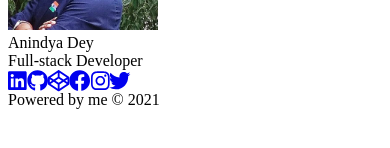
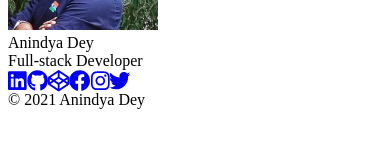
Before and after one commit to LunaMoon1/my-portfolio, a Next.js app: page / in a window 390 px wide. Shown: the part 164-312 px from the top of the page. Built offline with nearby package versions, Linux system fonts and the light colour scheme.

Commit message:
make responsive

```diff
--- a/components/footer.jsx
+++ b/components/footer.jsx
@@ -1,17 +1,20 @@
+import Image from "next/image";
+
 import SocialLink from "../components/social-link";
 import { SocialLinks } from "../data/social-links";
 
 function Footer() {
     return (
         <>
-            <footer className="px-6 py-8 flex flex-col space-y-6 bg-gray-200">
-                <div className="flex justify-evenly">
+            <footer className="fixed bottom-0 inset-x-0 px-6 py-4 flex flex-col justify-around bg-gray-200 text-center">
+                <div className="flex justify-evenly py-4">
                     {SocialLinks.map((link, i) => (
                         <SocialLink key={i} url={link.url} icon={link.icon} />
                     ))}
                 </div>
-                <div className="text-center">
-                    Powered by me &copy; 2021
+
+                <div className="py-4">
+                    &copy; 2021 Anindya Dey
                 </div>
             </footer>
         </>
--- a/components/main-content.jsx
+++ b/components/main-content.jsx
@@ -3,7 +3,7 @@ import Image from "next/image";
 function MainContent() {
     return (
         <>
-            <div className="py-20 flex flex-col items-center bg-gray-100">
+            <div className="py-20 flex flex-col items-center">
                 <div className="">
                     <Image
                         alt="Profile picture of Anindya Dey"
@@ -13,8 +13,8 @@ function MainContent() {
                         className="rounded-full object-cover"
                     />
                 </div>
-                <div className="mt-8 text-5xl font-light">Anindya Dey</div>
-                <div className="mt-3 text-2xl font-light">Full-stack Developer</div>
+                <div className="mt-8 text-3xl font-light">Anindya Dey</div>
+                <div className="mt-3 text-lg font-light">Full-stack Developer</div>
             </div>
         </>
     )
```
Also changed, not shown: 2 other files (tests, documents, lock files or other folders).
